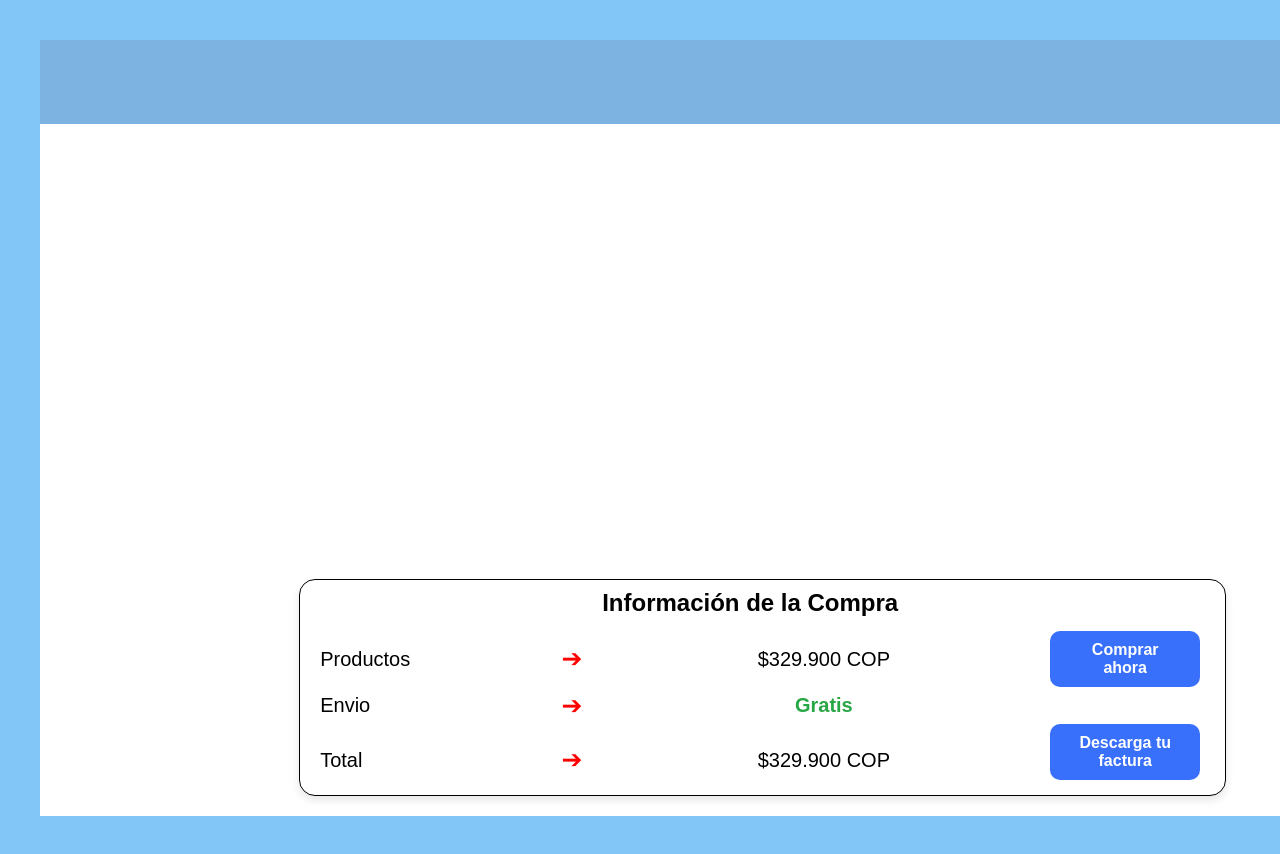
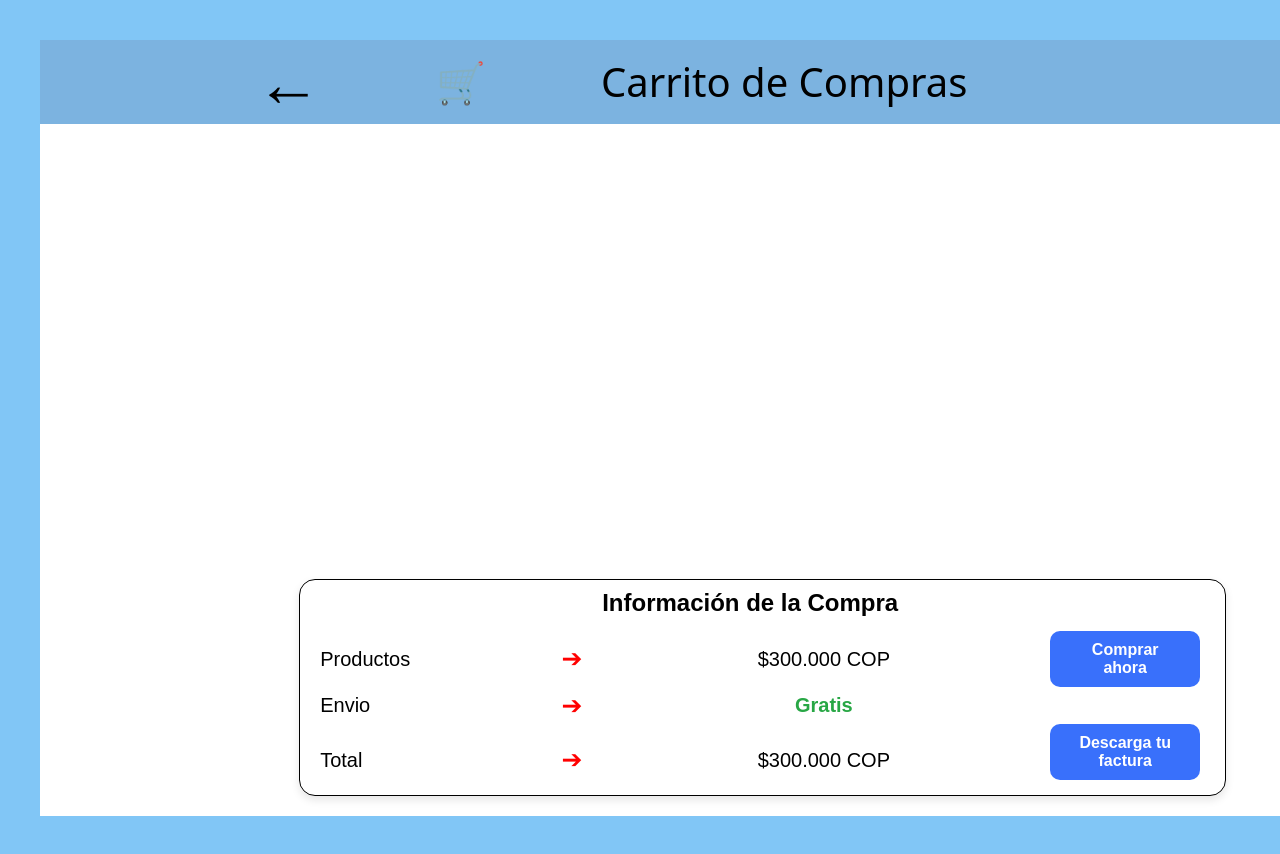
Before and after one commit to jhojang02/PazveBoost, a React (Vite) app: page / in a window 1280 px wide. Shown: the top 854 px of the page. Built offline with nearby package versions, Linux system fonts and the light colour scheme.

Commit message:
interfaz del carrito de compras

```diff
--- a/src/pages/carritodecompras/ShoppingCart.css
+++ b/src/pages/carritodecompras/ShoppingCart.css
@@ -6,8 +6,7 @@
 }
 
 .header-shopping-cart-container{
-    background-color: #3F8FD2;
-    opacity: 0.68;
+    background-color: #7cb3e0;
     width: 1440px;
     height: 84px;
 }
@@ -104,3 +103,25 @@
     width: 150px;
     margin-left: auto;
 }
+
+.container-icon{
+    display: flex;
+    align-items: center;
+    height: 84px;
+    font-size: 40px;
+}
+
+.header-arrow{
+    color: black;
+    margin-right: 115px;
+    margin-left: 15%;
+    font-size: 65px;
+}
+
+.icon-shopping-cart{
+    margin-right: 115px;
+}
+
+.text-header{
+    font-weight: 500;
+}
--- a/src/pages/carritodecompras/ShoppingCart.jsx
+++ b/src/pages/carritodecompras/ShoppingCart.jsx
@@ -1,13 +1,19 @@
 import './ShoppingCart.css'
 
 const ShoppingCart = () => {
-    const productPrice = "$329.900 COP";
+    const productPrice = "$300.000 COP";
     const shippingCost = "Gratis";
-    const totalCost = "$329.900 COP";
+    const totalCost = "$300.000 COP";
 
     return (
         <div className='container'>
-            <div className='header-shopping-cart-container'></div>
+            <div className='header-shopping-cart-container'>
+                <div className='container-icon'>
+                <span className='header-arrow'>←</span>
+                <span className='icon-shopping-cart'>🛒</span>
+                <span className='text-header'>Carrito de Compras</span>
+                </div>
+            </div>
             <div className="shopping-cart-container">
                 <p className="title">Información de la Compra</p>
 
```
